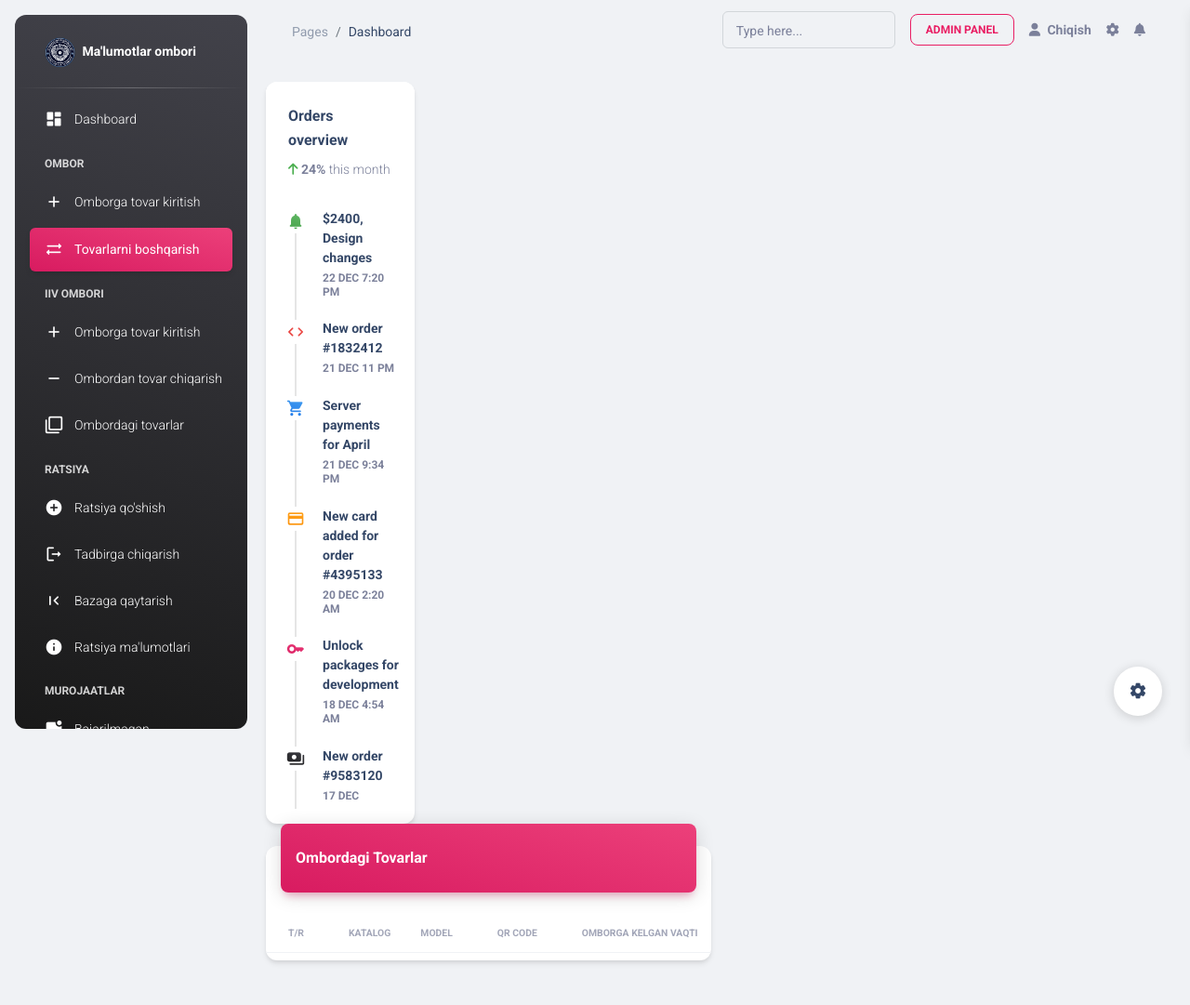
After one commit to JaloliddinRuzikulov/bm, a Django app: page /waltalkio/ in a window 1280 px wide. The commit adds this page. Shown: the whole page at 93% size. Run offline with Django 4.2, Linux system fonts and the light colour scheme; the visitor is signed in with stand-in values (Sample User, id 1); lists and menus that the app fills with data are empty; some libraries are stand-ins or nearby versions.

Commit message:
add walktalkio

```diff
--- a/templates/aside.html
+++ b/templates/aside.html
@@ -49,6 +49,7 @@
                 <li class="nav-item mt-3">
                     <h6 class="ps-4 ms-2 text-uppercase text-xs text-white font-weight-bolder opacity-8">Ombor</h6>
                 </li>
+
                 <li class="nav-item">
                     {% url 'add_walktalkio' as add_walktalkio %}
                     <a class="nav-link text-white {% if request.get_full_path == add_walktalkio %}active bg-gradient-primary{% endif %}"
@@ -60,26 +61,15 @@
                     </a>
                 </li>
                 <li class="nav-item">
-                    {% url 'out_depot' as out_depot %}
-                    <a class="nav-link text-white {% if out_depot in request.get_full_path %}active bg-gradient-primary{% endif %}"
-                       href="{{ out_depot }}">
+                    {% url 'walktalkio' as walktalkio %}
+                    <a class="nav-link text-white {% if walktalkio in request.get_full_path %}active bg-gradient-primary{% endif %}"
+                       href="{{ walktalkio }}">
                         <div class="text-white text-center me-2 d-flex align-items-center justify-content-center">
                             <i class="material-icons opacity-10">sync_alt</i>
                         </div>
                         <span class="nav-link-text ms-1">Tovarlarni boshqarish</span>
                     </a>
                 </li>
-                <li class="nav-item">
-                    {% url 'list_depot' as list_depot %}
-                    <a class="nav-link text-white {% if request.get_full_path == list_depot %}active bg-gradient-primary{% endif %}"
-                       href="{{ list_depot }}">
-                        <div class="text-white text-center me-2 d-flex align-items-center justify-content-center">
-                            <i class="material-icons opacity-10">list</i>
-                        </div>
-                        <span class="nav-link-text ms-1">Tovarlar</span>
-                    </a>
-                </li>
-
                 <li class="nav-item mt-3">
                     <h6 class="ps-4 ms-2 text-uppercase text-xs text-white font-weight-bolder opacity-8">IIV Ombori</h6>
                 </li>
--- /dev/null
+++ b/templates/walktalkio.html
@@ -0,0 +1,167 @@
+
+{% extends 'base.html' %}
+{% block content %}
+    {% load static %}
+    <script src="{% static '/js/html5-qrcode.min.js' %}"></script>
+
+    <body class="g-sidenav-show  bg-gray-200">
+    {% include "aside.html" %}
+
+    <main class="main-content position-relative max-height-vh-100 h-100 border-radius-lg ">
+        {% include 'navbar.html' %}
+        <div class="container-fluid py-4">
+
+            <div class="row">
+            <div class="col-lg-6">
+<div class="col-lg-4 col-md-6">
+<div class="card h-100">
+<div class="card-header pb-0">
+<h6>Orders overview</h6>
+<p class="text-sm">
+<i class="fa fa-arrow-up text-success" aria-hidden="true"></i>
+<span class="font-weight-bold">24%</span> this month
+</p>
+</div>
+<div class="card-body p-3">
+<div class="timeline timeline-one-side">
+<div class="timeline-block mb-3">
+<span class="timeline-step">
+<i class="material-icons text-success text-gradient">notifications</i>
+</span>
+<div class="timeline-content">
+<h6 class="text-dark text-sm font-weight-bold mb-0">$2400, Design changes</h6>
+<p class="text-secondary font-weight-bold text-xs mt-1 mb-0">22 DEC 7:20 PM</p>
+</div>
+</div>
+<div class="timeline-block mb-3">
+<span class="timeline-step">
+<i class="material-icons text-danger text-gradient">code</i>
+</span>
+<div class="timeline-content">
+<h6 class="text-dark text-sm font-weight-bold mb-0">New order #1832412</h6>
+<p class="text-secondary font-weight-bold text-xs mt-1 mb-0">21 DEC 11 PM</p>
+</div>
+</div>
+<div class="timeline-block mb-3">
+<span class="timeline-step">
+<i class="material-icons text-info text-gradient">shopping_cart</i>
+</span>
+<div class="timeline-content">
+<h6 class="text-dark text-sm font-weight-bold mb-0">Server payments for April</h6>
+<p class="text-secondary font-weight-bold text-xs mt-1 mb-0">21 DEC 9:34 PM</p>
+</div>
+</div>
+<div class="timeline-block mb-3">
+<span class="timeline-step">
+<i class="material-icons text-warning text-gradient">credit_card</i>
+</span>
+<div class="timeline-content">
+<h6 class="text-dark text-sm font-weight-bold mb-0">New card added for order #4395133</h6>
+<p class="text-secondary font-weight-bold text-xs mt-1 mb-0">20 DEC 2:20 AM</p>
+</div>
+</div>
+<div class="timeline-block mb-3">
+<span class="timeline-step">
+<i class="material-icons text-primary text-gradient">key</i>
+</span>
+<div class="timeline-content">
+<h6 class="text-dark text-sm font-weight-bold mb-0">Unlock packages for development</h6>
+<p class="text-secondary font-weight-bold text-xs mt-1 mb-0">18 DEC 4:54 AM</p>
+</div>
+</div>
+<div class="timeline-block">
+<span class="timeline-step">
+<i class="material-icons text-dark text-gradient">payments</i>
+</span>
+<div class="timeline-content">
+<h6 class="text-dark text-sm font-weight-bold mb-0">New order #9583120</h6>
+<p class="text-secondary font-weight-bold text-xs mt-1 mb-0">17 DEC</p>
+</div>
+</div>
+</div>
+</div>
+</div>
+</div>
+
+                <div class="col-12">
+                    <div class="card my-4">
+                        <div class="card-header p-0 position-relative mt-n4 mx-3 z-index-2">
+                            <div class="bg-gradient-primary shadow-primary border-radius-lg pt-4 pb-3">
+                                <h6 class="text-white text-capitalize ps-3">Ombordagi tovarlar</h6>
+                            </div>
+                        </div>
+                        <div class="card-body px-0 pb-2">
+                            <div class="table-responsive p-0">
+                                <table class="table align-items-center mb-0">
+                                    <thead>
+                                    <tr>
+                                        <th class="text-center text-uppercase text-secondary text-xxs font-weight-bolder opacity-7">
+                                            T/R
+                                        </th>
+                                        <th class="text-center text-uppercase text-secondary text-xxs font-weight-bolder opacity-7">
+                                            Katalog
+                                        </th>
+                                        <th class="text-center text-uppercase text-secondary text-xxs font-weight-bolder opacity-7 ps-2">
+                                            Model
+                                        </th>
+                                        <th class="text-center text-uppercase text-secondary text-xxs font-weight-bolder opacity-7">
+                                            Qr code
+                                        </th>
+                                        <th class="text-center text-uppercase text-secondary text-xxs font-weight-bolder opacity-7">
+                                            Omborga kelgan vaqti
+                                        </th>
+
+                                    </tr>
+                                    </thead>
+                                    <tbody>
+                                    {% for depot in depots %}
+                                        <tr>
+                                            <td class="align-middle text-center text-sm">
+                                                <span class="badge badge-sm bg-gradient-faded-success">{{ forloop.counter }}</span>
+                                            </td>
+                                            <td class="align-middle text-center text-sm">
+                                                <span class="badge badge-sm bg-gradient-faded-success">{{ depot.model.catalog }}</span>
+                                            </td>
+                                            <td class=" text-center text-sm">
+                                                <span class="badge badge-sm bg-gradient-faded-info">{{ depot.model }}</span>
+                                            </td>
+                                            <td class="align-middle text-center text-sm">
+                                                <span class="p-2 rounded text-white badge-sm bg-gradient-faded-dark">{{ depot.qr_code }}</span>
+                                            </td>
+                                            <td class="align-middle text-center">
+                                                <span class="badge badge-sm bg-gradient-faded-info">{{ depot.came_date |date:"d M Y"}}</span>
+                                            </td>
+
+                                        </tr>
+                                    {% endfor %}
+                                    </tbody>
+                                </table>
+                            </div>
+                        </div>
+                    </div>
+                </div>
+            </div>
+
+        </div>
+    </main>
+
+    {% include 'settings.html' %}
+    <!--   Core JS Files   -->
+    <script src="{% static 'assets/js/core/popper.min.js' %}"></script>
+    <script src="{% static 'assets/js/core/bootstrap.min.js' %}"></script>
+
+    <script>
+        var win = navigator.platform.indexOf('Win') > -1;
+        if (win && document.querySelector('#sidenav-scrollbar')) {
+            var options = {
+                damping: '0.5'
+            }
+            Scrollbar.init(document.querySelector('#sidenav-scrollbar'), options);
+        }
+    </script>
+    <!-- Github buttons -->
+    <script async defer src="https://buttons.github.io/buttons.js"></script>
+    <!-- Control Center for Material Dashboard: parallax effects, scripts for the example pages etc -->
+    <script src="{% static 'assets/js/material-dashboard.min.js' %}"></script>
+    </body>
+{% endblock content %}
--- a/waltalkio/urls.py
+++ b/waltalkio/urls.py
@@ -1,8 +1,9 @@
 from django.urls import path
-from .views import AddView
+from .views import AddView, WalkTalkIOView
 urlpatterns = [
     # path('/', ListDepot.as_view(), name='list_depot'),
     # path('/<int:id>', ListDepot.as_view(), name='list_depot'),
     path('add/', AddView.as_view(), name='add_walktalkio'),
+    path('', WalkTalkIOView.as_view(), name='walktalkio')
     # path('/out/', OutDepot.as_view(), name='out_depot'),
 ]
--- a/waltalkio/views.py
+++ b/waltalkio/views.py
@@ -17,3 +17,7 @@ class AddView(LoginRequiredMixin, TemplateView):
         for i in range(1, int(data['counts']) + 1):
             Depot.objects.get_or_create(model=model, qr_code=data["field" + str(i)], came_date=datetime.date.today())
         return redirect('add_depot')
+
+
+class WalkTalkIOView(LoginRequiredMixin, TemplateView):
+    template_name = 'walktalkio.html'
```
